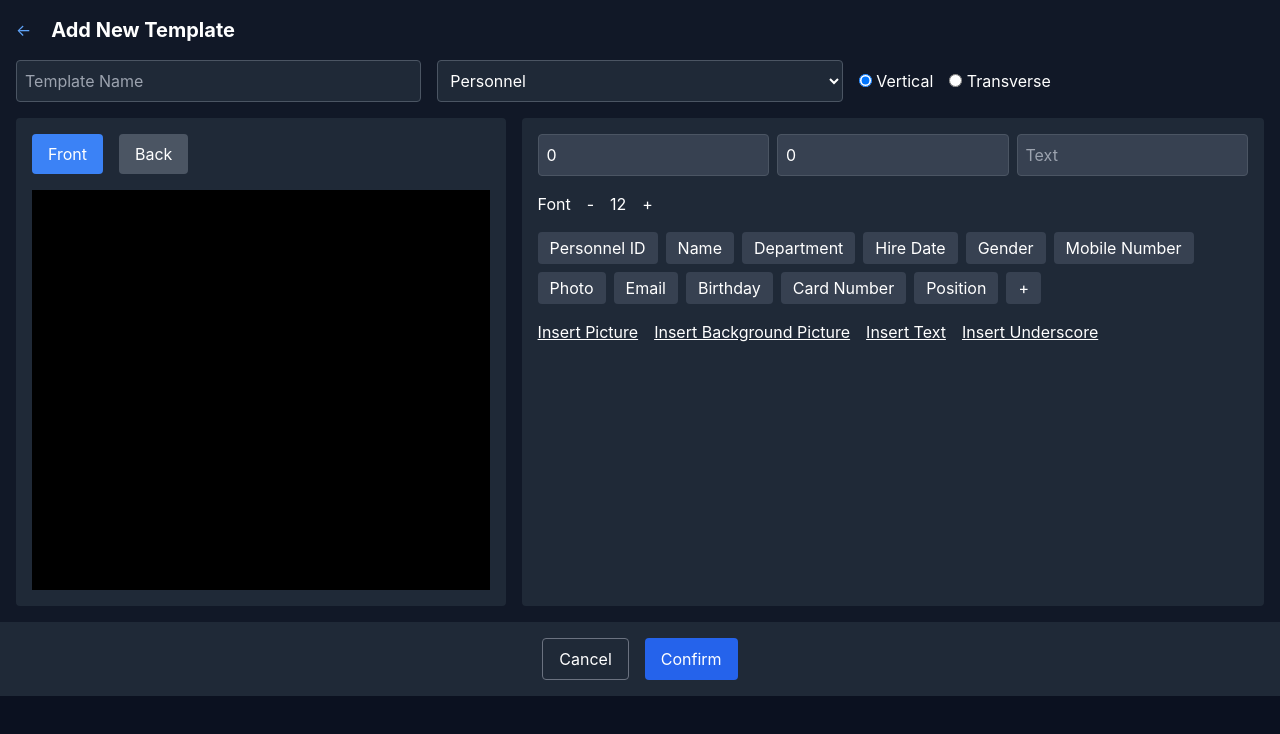
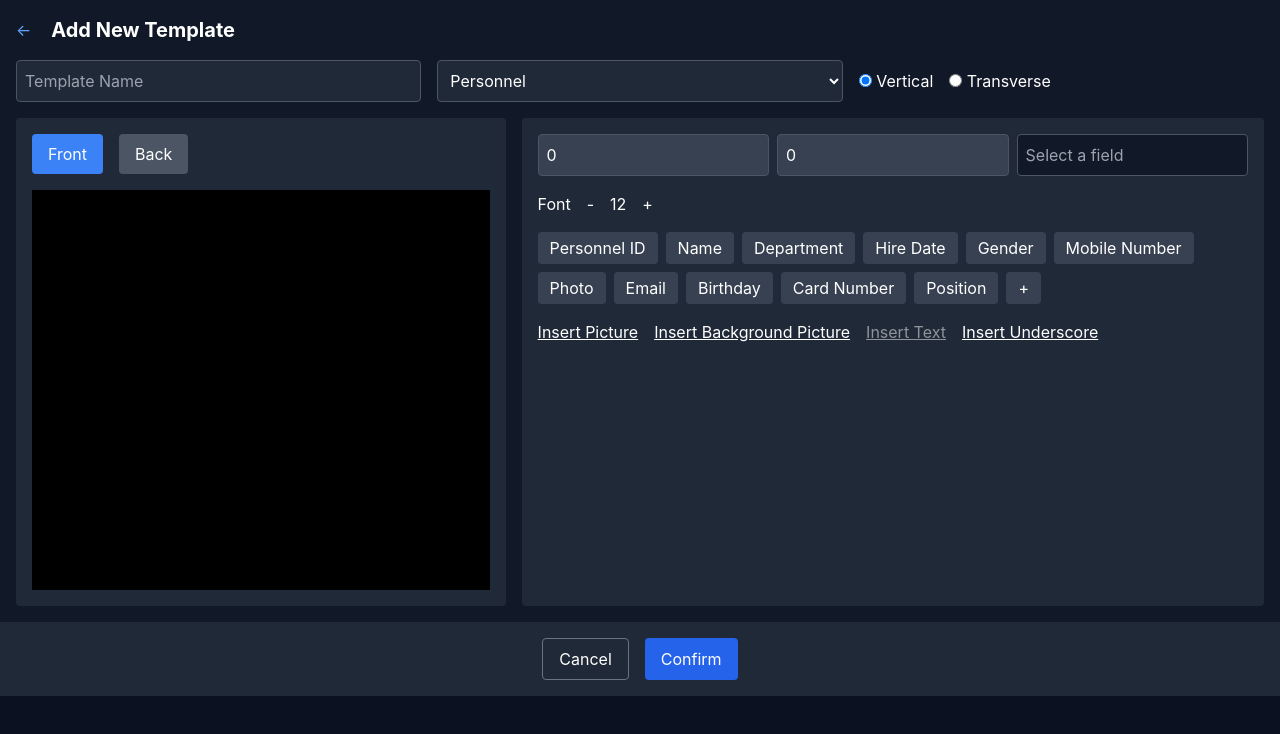
Before and after one commit to vishalrupak7979/ID-Card-Maker, a React (Create React App) app: page /add-template in a window 1280 px wide. Shown: the top 734 px of the page. Built offline with nearby package versions, Linux system fonts and the light colour scheme.

Commit message:
75% code completed

```diff
--- a/src/components/AddTemplate.jsx
+++ b/src/components/AddTemplate.jsx
@@ -2,10 +2,7 @@ import React, { useState } from 'react';
 import { v4 as uuidv4 } from 'uuid';
 import { Rnd } from 'react-rnd';
 import FieldSelectorModal from './FieldSelectorModule';
-// const fieldOptions = [
-//   'Personnel ID', 'Name', 'Department', 'Hire Date', 'Gender', 'Mobile Number',
-//   'Photo', 'Email', 'Birthday', 'Card Number', 'Position'
-// ];
+
 
 const AddTemplate = () => {
   const [templateName, setTemplateName] = useState('');
@@ -101,6 +98,24 @@ const AddTemplate = () => {
     setFieldOptions([...fieldOptions, ...selectedFields]);
     setSelectedFields([]);
     setIsFieldSelectorOpen(false);
+  };
+
+  const [activeField, setActiveField] = useState(null);
+const [usedFields, setUsedFields] = useState([]);
+
+const handleFieldClick = (field) => {
+  if (usedFields.includes(field)) return;
+  setActiveField(field);
+  setTextInput('');
+};
+
+const handleInsertText = () => {
+  if (activeField && textInput.trim()) {
+    addField(textInput);
+    setUsedFields([...usedFields, activeField]);
+    setActiveField(null);
+    setTextInput('');
+  }
 };
 
   return (
@@ -216,10 +231,11 @@ const AddTemplate = () => {
                 />
              <input
     type="text"
-                  placeholder="Text"
+    placeholder={activeField ? `Enter value for "${activeField}"` : "Select a field"}
     value={textInput}
+    disabled={!activeField}
     onChange={(e) => setTextInput(e.target.value)}
-                  className="p-2 bg-gray-700 border border-gray-600 rounded"
+    className={`p-2 border border-gray-600 rounded ${activeField ? 'bg-gray-700' : 'bg-gray-900 text-gray-500'}`}
   />
               </div>
 
@@ -234,8 +250,15 @@ const AddTemplate = () => {
   {fieldOptions.map(field => (
     <button
       key={field}
-            className="bg-gray-700 px-3 py-1 rounded hover:bg-blue-500"
-            onClick={() => addField(field)}
+      disabled={usedFields.includes(field)}
+      className={`px-3 py-1 rounded ${
+        usedFields.includes(field)
+          ? 'bg-blue-500 text-white cursor-not-allowed'
+          : activeField === field
+          ? 'bg-blue-400 text-white'
+          : 'bg-gray-700 hover:bg-blue-500'
+      }`}
+      onClick={() => handleFieldClick(field)}
     >
       {field}
     </button>
@@ -267,8 +290,15 @@ const AddTemplate = () => {
                     className="hidden"
                   />
                 </label>
-                <button onClick={() => addField(textInput)} className="underline">Insert Text</button>
-                <button onClick={() => addField('__________')} className="underline">Insert Underscore</button>
+
+                <button
+  onClick={handleInsertText}
+  className="underline  disabled:opacity-50"
+  disabled={!activeField || !textInput.trim()}
+>
+  Insert Text
+</button>
+                <button onClick={() => addField('______')} className="underline">Insert Underscore</button>
               </div>
             </div>
           </div>
```
Lines whose indentation alone changed are shown as unchanged.
